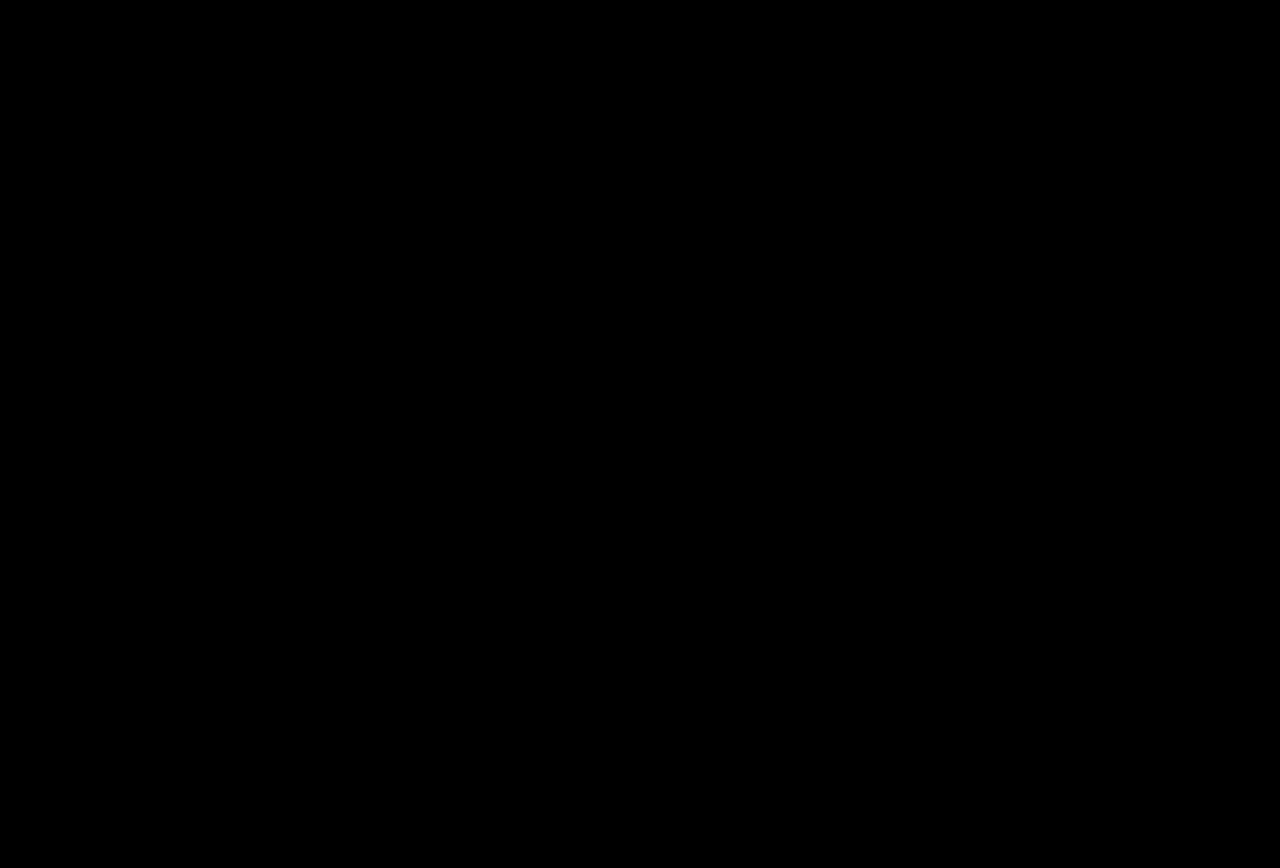
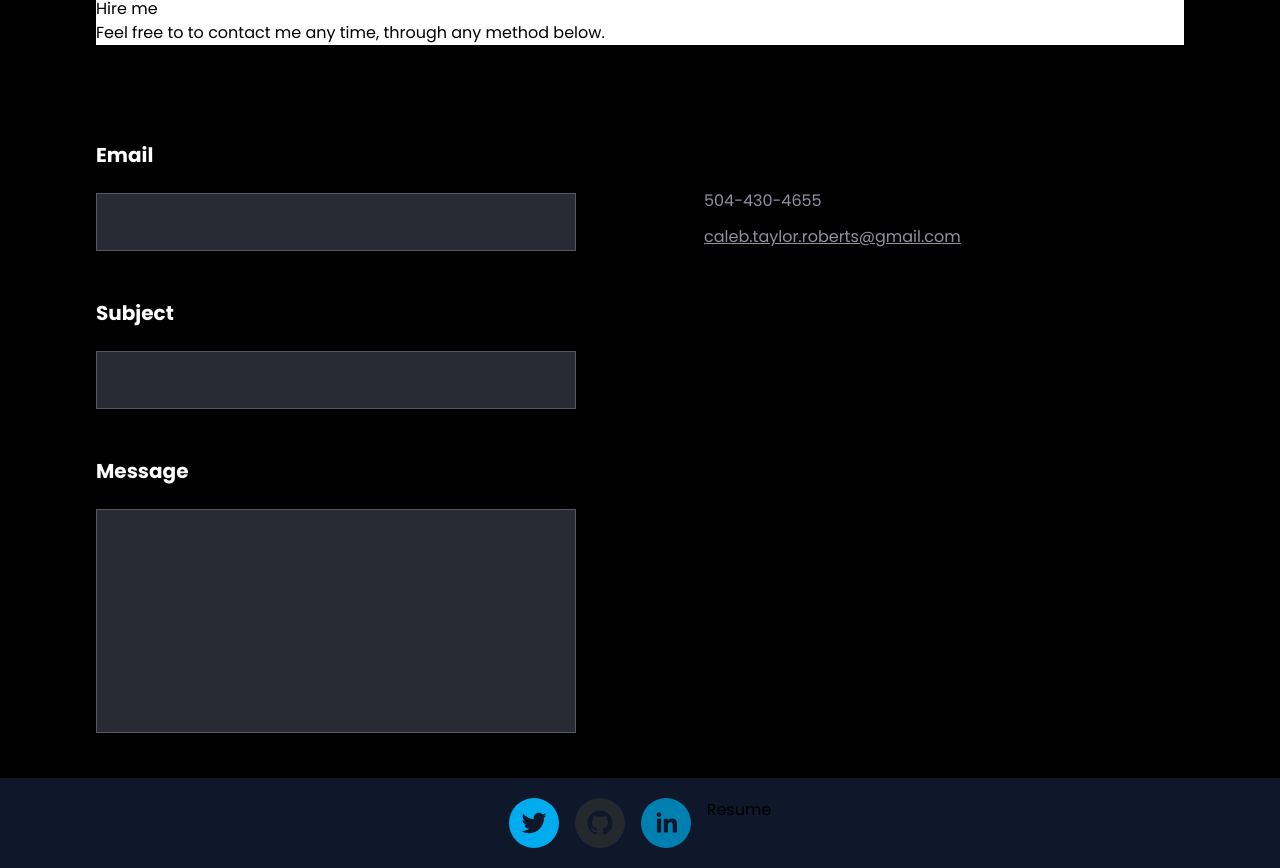
Before and after one commit to calebbbbs/portfolio, a React (Create React App) app in the folder frontend/: page /contact in a window 1280 px wide. Shown: the part 355-1223 px from the top of the page. Before the commit the page ends 800 px from the top, so only its background shows below. Built offline with nearby package versions, Linux system fonts and the light colour scheme.

Commit message:
form for contact me page

```diff
--- a/frontend/src/components/ContactBtn.jsx
+++ b/frontend/src/components/ContactBtn.jsx
@@ -1,22 +1,20 @@
 import { useState } from "react"
-import { useNavigate } from "react-router-dom"
+import { Link } from "react-router-dom"
 
 function ContactBtn() {
   const [showButton, setShowButton] = useState(true)
 
-  const navigate = useNavigate()
 
   const onClick = () =>{
     setShowButton(false)
-    navigate('contact')
   }
 
   return (
     <>
       <div className='relative'>
-        {showButton === true && <button className='fixed top-0 right-20 text-2xl font-bold text-cyan-300' onClick={onClick} >
+        {showButton === true && <Link to='contact' className='fixed top-0 right-20 text-2xl font-bold text-cyan-300' onClick={onClick} >
           Contact Me
-        </button>}
+        </Link>}
       </div>
     </>
   )
--- a/frontend/src/components/Header.jsx
+++ b/frontend/src/components/Header.jsx
@@ -1,5 +1,5 @@
 import { useState, useEffect } from "react"
-import { useNavigate } from "react-router-dom"
+import { Link, useNavigate } from "react-router-dom"
 import ContactBtn from "../components/ContactBtn"
 
 function Header() {
@@ -16,15 +16,14 @@ function Header() {
 
   const onClick = () =>{
     setShowButton(false)
-    navigate('/')
   }
   return (
     <>
       <section className='heading justify-center bg-slate-900'>
         <header className='container mx-auto flex flex-row'>
-          <button className='flex-none text-5xl font-bold text-cyan-900/75 py-6 font-poppins' onClick={onClick}>
+          <Link to='/' className='flex-none text-5xl font-bold text-cyan-900/75 py-6 font-poppins' onClick={onClick}>
             Caleb Roberts
-          </button>
+          </Link>
           {showButton === true && <ContactBtn />}
         </header>
       </section>
--- a/frontend/src/pages/ContactMe.jsx
+++ b/frontend/src/pages/ContactMe.jsx
@@ -1,7 +1,57 @@
 function ContactMe() {
+  return (
+    <>
+      <div className='container mt-64 flex justify-between items-center mx-auto px-8 md:px-14 lg:px-24 w-full'>
+        <section className='w-full'>
+          <h2 className='secondary-title bg-white'>
+            Hire me
+          </h2>
+          <p className='section-paragraph bg-white'>
+            Feel free to to contact me any time, through any method below.
+          </p>
 
-  return (
-    <div>ContactMe</div>
+          <div className='w-full grid lg:grid-cols-2 gap-8 lg:gap-32 mt-24'>
+            <div className='space-y-12'>
+              <div>
+                <label className='text-white block mb-6 text-xl font-bold'>
+                  Email
+                </label>
+                <input className='w-full border border-input-border bg-input px-4 py-4' />
+              </div>
+              <div>
+                <label className='text-white block mb-6 text-xl font-bold'>
+                  Subject
+                </label>
+                <input
+                  className='w-full border border-input-border bg-input px-4 py-4'
+                />
+              </div>
+              <div>
+                <label className='text-white block mb-6 text-xl font-bold'>
+                  Message
+                </label>
+                <textarea
+                  className='w-full border border-input-border bg-input px-4 py-4 h-56 resize-none'
+                ></textarea>
+              </div>
+              <button className='px-6 py-2 bg-theme text-white font-bold'>
+                Send it!
+              </button>
+            </div>
+
+            <div className='mt-12'>
+              <p className='text-secondary'>504-430-4655</p>
+              <a
+                href='mailto:caleb.taylor.roberts@gmail.com'
+                className='text-secondary underline mt-3 block'
+              >
+                caleb.taylor.roberts@gmail.com
+              </a>
+            </div>
+          </div>
+        </section>
+      </div>
+    </>
   )
 }
 
```
